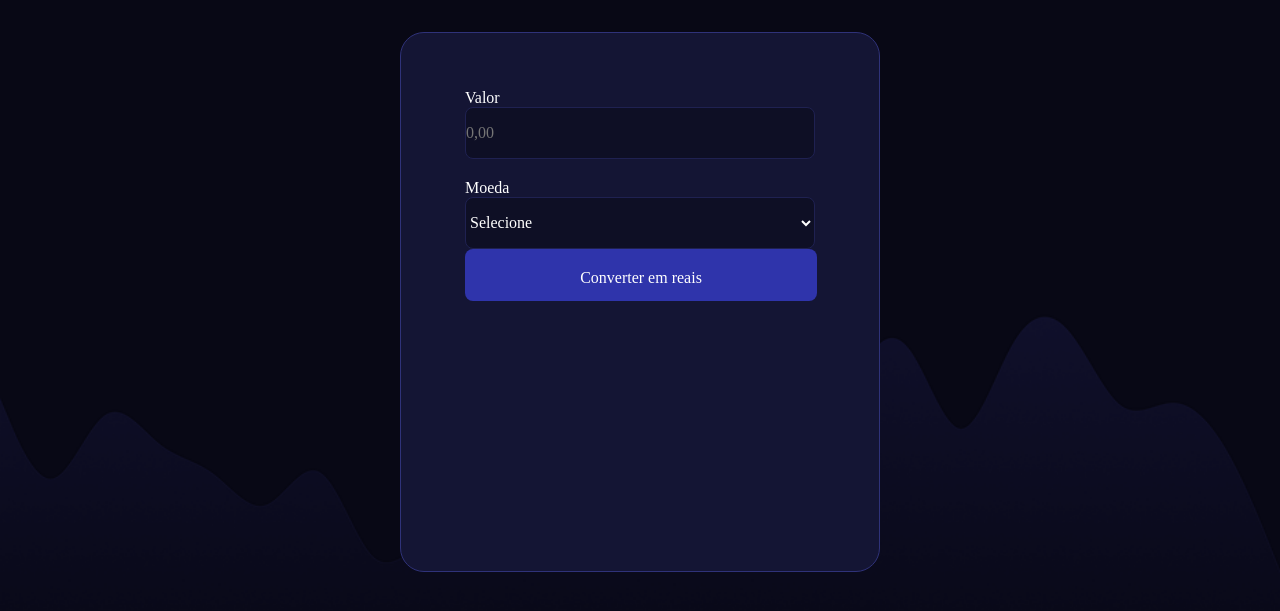
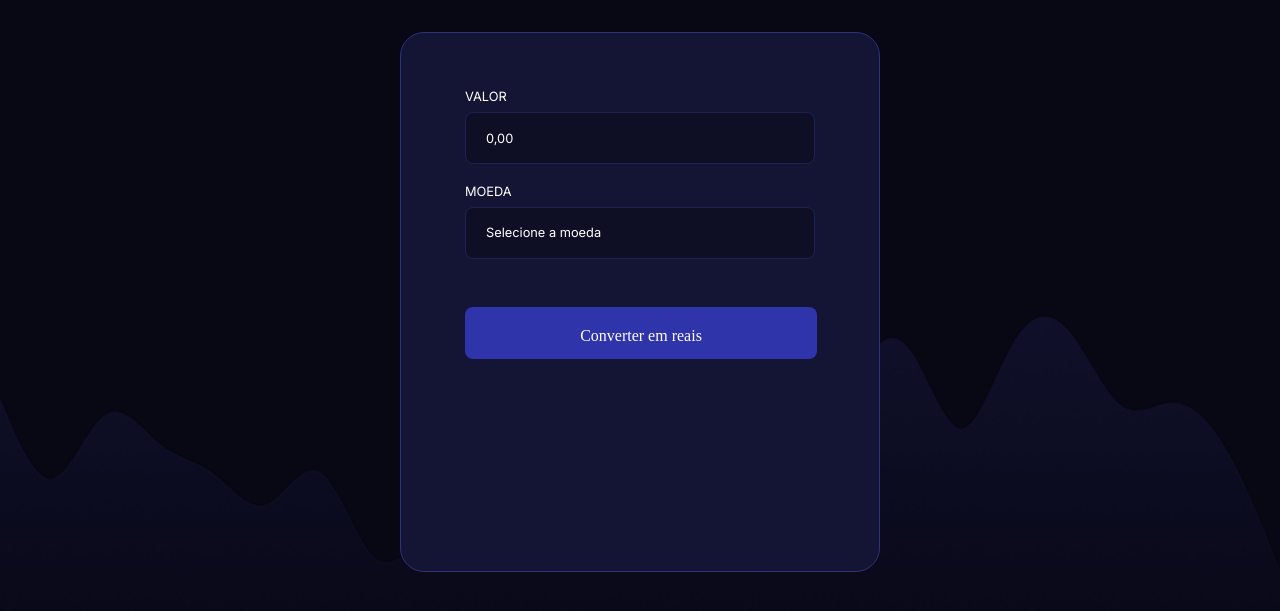
Before and after one commit to deivid94/conversor_de_moedas, a plain HTML site: page index.html in a window 1280 px wide. Shown: the part 113-724 px from the top of the page. Drawn offline with Linux system fonts and the light colour scheme; a web font is replaced by a local one.

Commit message:
feat create script.js

```diff
--- a/index.html
+++ b/index.html
@@ -33,7 +33,7 @@
                            <div class="flex flex-colum">
                             <label for="moeda">Moeda</label>
                             <select name="moeda" id="moeda " class="input">
-                                <option class="option" value="" class="option">Selecione</option>
+                                <option class="option" value="" class="option">Selecione a moeda</option>
                                 <option class="option" value="dolar-eua" class="option">Dolar americano</option>
                                 <option class="option" value="euro">Euro</option>
                                 <option class="option" value="dolar-aus">Dolar australiano</option>
--- a/script/script.js
+++ b/script/script.js
@@ -0,0 +1 @@
+const input = document.querySelector("name")
--- a/styles/global.css
+++ b/styles/global.css
@@ -16,7 +16,18 @@ button{
     border: none;
 }
 
-select{
+select, input {
+    appearance: none;
+    -webkit-appearance: none; /* Safari */
+    -moz-appearance: none; /* Firefox */
+  }
+}
+
+select:active{
+    border: none;
+}
+
+input:focus{
     border: none;
 }
 
--- a/styles/main.css
+++ b/styles/main.css
@@ -16,8 +16,42 @@ main {
             div:nth-child(1){
                 margin-bottom: 20px;
 
+            }
+
+            label {
+                font: var(--label);
+                margin-bottom: 8px;
+                text-transform: uppercase;
+               }
+
+               select {
+                margin-bottom: 48px;
+               }
+
+
+
+            select, input::placeholder {
+                font: var(--label);
+                padding-block:16px ;
+                padding-inline: 20px;
+                color: white;
 
             }
+
+             select:focus{
+                border: 1px solid var(--blue-700);
+
+            }
+
+            button{
+                font: var(--font-button);
+            }
+
+
+
+
+
+
 
 
         }
--- a/styles/uility.css
+++ b/styles/uility.css
@@ -64,5 +64,4 @@
     color: var(--blue-900);
     font: var(--text);
 
-
 }
```
